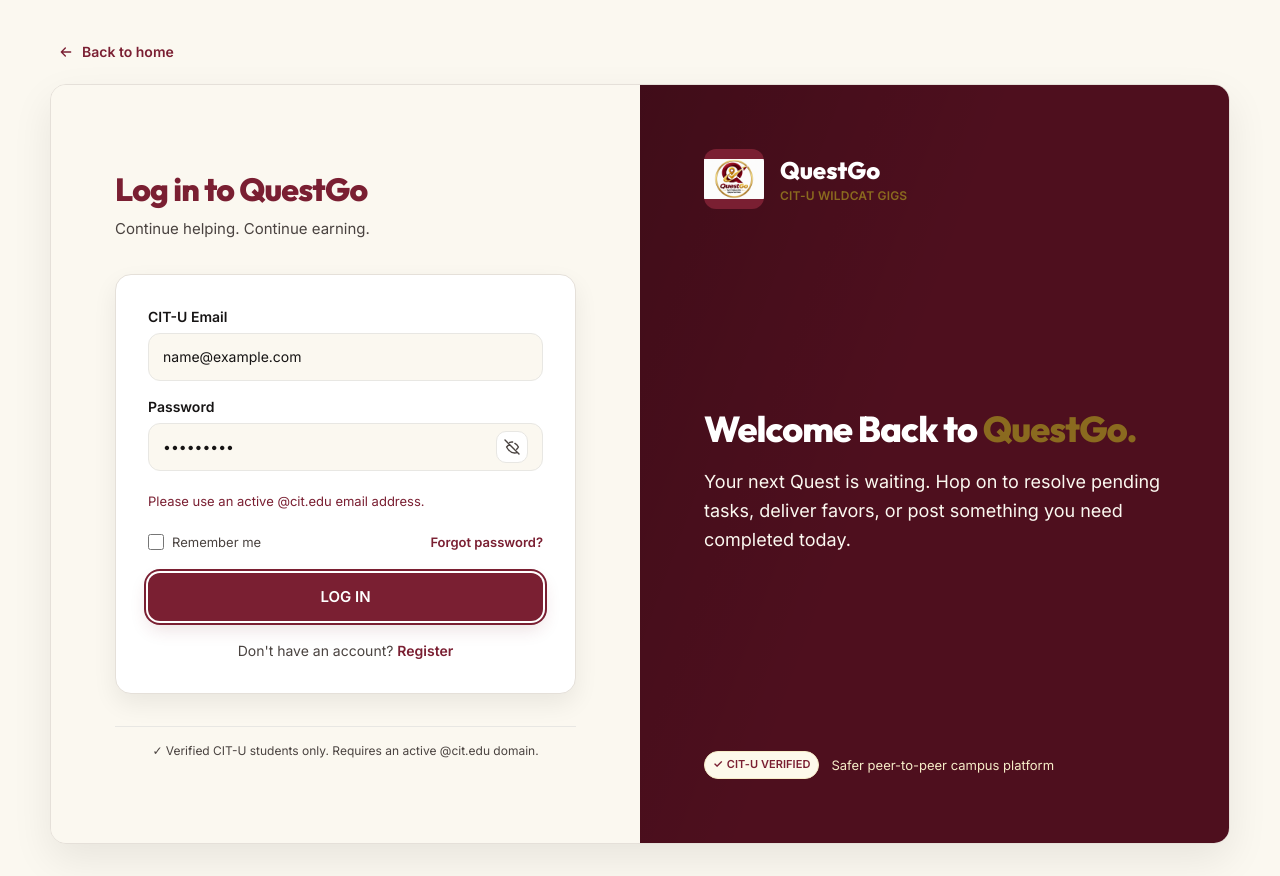
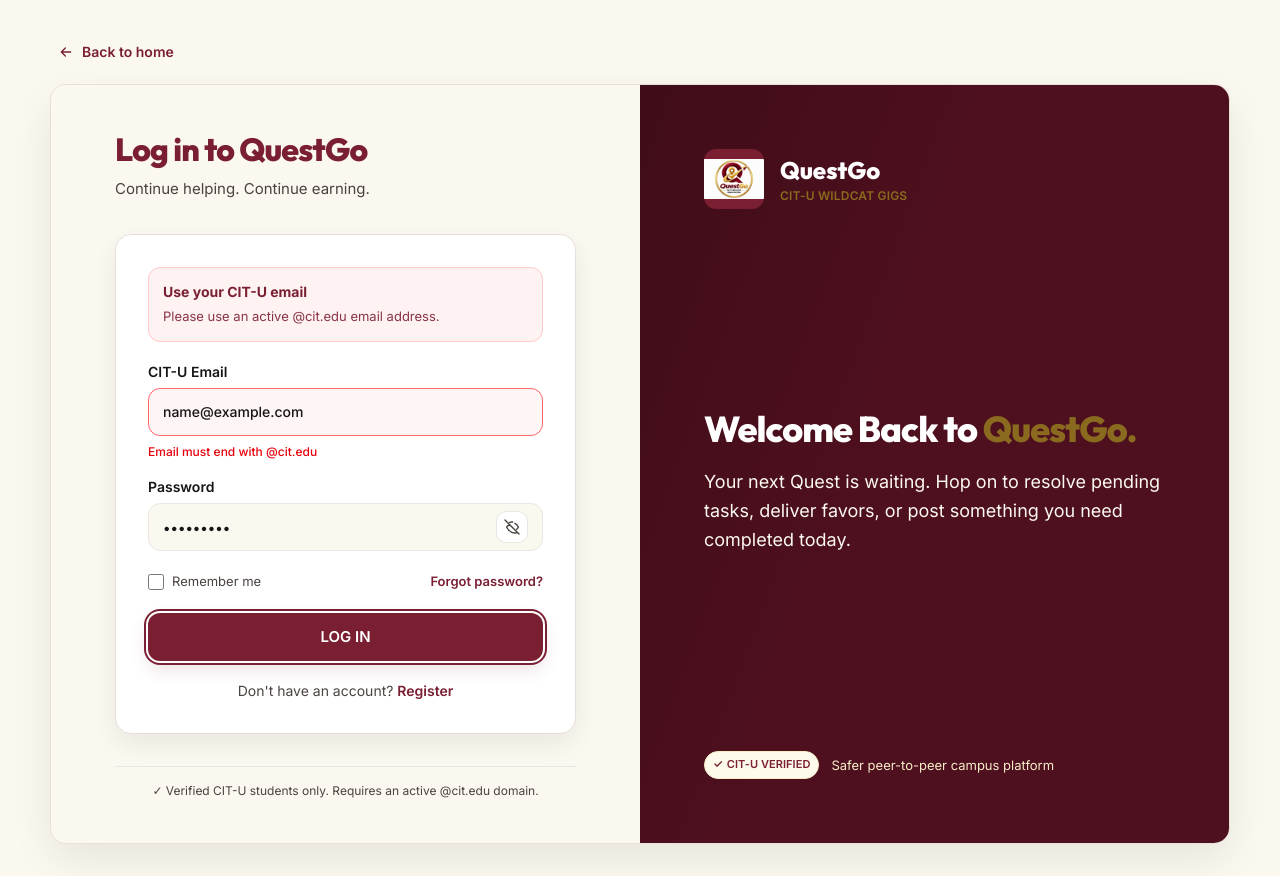
Before and after one commit to Cyn-sharp/questgo, a Next.js app: page /login in a window 1280 px wide. Both pictures are taken after typing "name@example.com", "Sample123" into the empty fields and a click on the button "LOG IN". Built offline with nearby package versions, Linux system fonts and the light colour scheme; no server answers.

Commit message:
feat: improve error handlings for user exp

```diff
--- a/src/app/globals.css
+++ b/src/app/globals.css
@@ -253,3 +253,29 @@
   opacity: 1;
   transform: translateY(0) scale(1);
 }
+
+@keyframes form-shake {
+  0%, 100% { transform: translateX(0); }
+  20% { transform: translateX(-6px); }
+  40% { transform: translateX(6px); }
+  60% { transform: translateX(-4px); }
+  80% { transform: translateX(4px); }
+}
+.animate-form-shake {
+  animation: form-shake 0.45s ease-in-out;
+}
+
+input:-webkit-autofill,
+input:-webkit-autofill:hover,
+input:-webkit-autofill:focus,
+input:-webkit-autofill:active {
+  -webkit-box-shadow: 0 0 0 30px #fbf8f0 inset !important;
+  -webkit-text-fill-color: #161414 !important;
+  caret-color: #7a1f32 !important;
+  transition: background-color 5000s ease-in-out 0s;
+}
+
+::selection {
+  background-color: #7a1f32;
+  color: #ffffff;
+}
--- a/src/components/auth/LoginForm.tsx
+++ b/src/components/auth/LoginForm.tsx
@@ -1,84 +1,163 @@
 "use client";
 
-import { FormEvent, useState } from "react";
+import { FormEvent, useEffect, useMemo, useState } from "react";
 import { useRouter } from "next/navigation";
 import Link from "next/link";
 import { EyeIcon } from "@/components/ui/icons/EyeIcon";
 
-// Firebase Imports
 import { auth } from "@/lib/auth/firebase";
 import {
   signInWithEmailAndPassword,
+  signOut,
   setPersistence,
   browserLocalPersistence,
   browserSessionPersistence,
 } from "firebase/auth";
 
+type FieldErrors = {
+  email?: string;
+  password?: string;
+};
+
+const inputBase =
+  "h-12 rounded-xl border px-3.5 font-inter text-sm font-medium text-[#161414] placeholder:text-gray-400 outline-none transition-colors";
+const inputOk =
+  "border-[#e8e7e3] bg-[#fbf8f0] focus:border-maroon focus:bg-white focus:ring-2 focus:ring-[#7a1f3233]";
+const inputBad =
+  "border-red-400 bg-red-50/70 focus:border-red-500 focus:bg-white focus:ring-2 focus:ring-red-200";
+
 export function LoginForm() {
   const router = useRouter();
+
   const [email, setEmail] = useState("");
   const [password, setPassword] = useState("");
   const [rememberMe, setRememberMe] = useState(false);
   const [showPassword, setShowPassword] = useState(false);
+
   const [error, setError] = useState("");
+  const [errorTitle, setErrorTitle] = useState("");
+  const [fieldErrors, setFieldErrors] = useState<FieldErrors>({});
   const [isSubmitting, setIsSubmitting] = useState(false);
+  const [failedAttempts, setFailedAttempts] = useState(0);
+  const [shake, setShake] = useState(false);
+
+  useEffect(() => {
+    if (!shake) return;
+    const t = setTimeout(() => setShake(false), 500);
+    return () => clearTimeout(t);
+  }, [shake]);
+
+  const attemptsLeft = useMemo(
+    () => Math.max(0, 5 - failedAttempts),
+    [failedAttempts]
+  );
+
+  const clearErrors = () => {
+    setError("");
+    setErrorTitle("");
+    setFieldErrors({});
+  };
+
+  const triggerError = (opts: {
+    title: string;
+    message: string;
+    fields?: FieldErrors;
+    bumpAttempts?: boolean;
+  }) => {
+    setErrorTitle(opts.title);
+    setError(opts.message);
+    setFieldErrors(opts.fields ?? {});
+    setShake(true);
+    if (opts.bumpAttempts) setFailedAttempts((n) => n + 1);
+  };
 
   const handleSubmit = async (event: FormEvent<HTMLFormElement>) => {
     event.preventDefault();
-    setError("");
+    clearErrors();
 
-    // 1. Local Validations
-    if (!email.trim() || !password.trim()) {
-      setError("Please enter your CIT-U email and password.");
+    const trimmedEmail = email.trim().toLowerCase();
+    const trimmedPassword = password.trim();
+
+    if (!trimmedEmail || !trimmedPassword) {
+      triggerError({
+        title: "Missing details",
+        message: "Please enter both your CIT-U email and password.",
+        fields: {
+          email: !trimmedEmail ? "Email is required." : undefined,
+          password: !trimmedPassword ? "Password is required." : undefined,
+        },
+      });
       return;
     }
 
-    if (!email.trim().toLowerCase().endsWith("@cit.edu")) {
-      setError("Please use an active @cit.edu email address.");
+    if (!trimmedEmail.endsWith("@cit.edu")) {
+      triggerError({
+        title: "Use your CIT-U email",
+        message: "Please use an active @cit.edu email address.",
+        fields: { email: "Email must end with @cit.edu" },
+      });
       return;
     }
 
     try {
       setIsSubmitting(true);
 
-      // 2. Handle "Remember Me" session persistence in Firebase
-      const persistence = rememberMe
-        ? browserLocalPersistence
-        : browserSessionPersistence;
-      await setPersistence(auth, persistence);
+      await setPersistence(
+        auth,
+        rememberMe ? browserLocalPersistence : browserSessionPersistence
+      );
 
-      // 3. Authenticate directly with Firebase
-      const userCredential = await signInWithEmailAndPassword(
+      const { user } = await signInWithEmailAndPassword(
         auth,
-        email.trim(),
+        trimmedEmail,
         password
       );
 
-      console.log("Firebase Auth Success:", userCredential.user);
-
-      // 4. Redirect to Dashboard on success
+      setFailedAttempts(0);
       router.push("/dashboard");
     } catch (err: any) {
-      console.error("Firebase Login Error Code:", err.code, err.message);
+      console.error("Firebase Login Error:", err?.code, err?.message);
 
-      // 5. Friendly Firebase error messages
       if (
-        err.code === "auth/invalid-credential" ||
-        err.code === "auth/user-not-found" ||
-        err.code === "auth/wrong-password"
+        err?.code === "auth/invalid-credential" ||
+        err?.code === "auth/user-not-found" ||
+        err?.code === "auth/wrong-password" ||
+        err?.code === "auth/invalid-email"
       ) {
-        setError("Invalid email or password.");
-      } else if (err.code === "auth/too-many-requests") {
-        setError("Too many failed attempts. Please try again later.");
-      } else if (err.code === "auth/network-request-failed") {
-        setError("Network error. Please check your internet connection.");
+        triggerError({
+          title: "Invalid email or password",
+          message:
+            "We couldn’t verify those credentials. Check your @cit.edu email and password, then try again.",
+          fields: {
+            email: "Check this email",
+            password: "Check this password",
+          },
+          bumpAttempts: true,
+        });
+      } else if (err?.code === "auth/too-many-requests") {
+        triggerError({
+          title: "Too many attempts",
+          message: "Please wait a few minutes, then try again.",
+          bumpAttempts: true,
+        });
+      } else if (err?.code === "auth/network-request-failed") {
+        triggerError({
+          title: "Network error",
+          message: "Check your internet connection and try again.",
+        });
       } else {
-        setError("Something went wrong. Please try again.");
+        triggerError({
+          title: "Login failed",
+          message: "Something went wrong. Please try again.",
+        });
       }
     } finally {
       setIsSubmitting(false);
     }
   };
+
+  const emailHasError = Boolean(fieldErrors.email);
+  const passwordHasError = Boolean(fieldErrors.password);
 
   return (
     <section
@@ -99,10 +178,34 @@
         </header>
 
         <form
-          className="flex flex-col gap-5 rounded-2xl border border-[#e5e0d9] bg-white p-5 shadow-[0_10px_24px_#00000012] sm:p-8"
+          className={`flex flex-col gap-5 rounded-2xl border border-[#e5e0d9] bg-white p-5 shadow-[0_10px_24px_#00000012] sm:p-8 ${
+            shake ? "animate-form-shake" : ""
+          }`}
           onSubmit={handleSubmit}
           noValidate
         >
+          {error ? (
+            <div
+              className="rounded-xl border border-red-200 bg-red-50 p-3.5"
+              role="alert"
+            >
+              <p className="font-inter text-sm font-bold text-maroon">
+                {errorTitle || "Login error"}
+              </p>
+              <p className="mt-1 font-inter text-[13px] leading-relaxed text-[#7a1f32]/90">
+                {error}
+              </p>
+              {failedAttempts > 0 ? (
+                <p className="mt-2 font-inter text-[12px] text-[#7a1f32]/80">
+                  Failed attempts: <strong>{failedAttempts}</strong>
+                  {failedAttempts < 5
+                    ? ` • ${attemptsLeft} tries left`
+                    : " • Consider resetting your password"}
+                </p>
+              ) : null}
+            </div>
+          ) : null}
+
           <div className="flex flex-col gap-4">
             <div className="flex flex-col gap-1.5">
               <label
@@ -118,11 +221,19 @@
                 autoComplete="email"
                 placeholder="studentname@cit.edu"
                 value={email}
-                onChange={(event) => setEmail(event.target.value)}
-                className="h-12 rounded-xl border border-[#e8e7e3] bg-cream px-3.5 font-inter text-sm outline-none focus:border-maroon focus:ring-2 focus:ring-[#7a1f3233]"
-                aria-describedby={error ? "login-error" : undefined}
+                onChange={(e) => {
+                  setEmail(e.target.value);
+                  if (error || fieldErrors.email) clearErrors();
+                }}
+                className={`${inputBase} ${emailHasError ? inputBad : inputOk}`}
+                aria-invalid={emailHasError}
                 required
               />
+              {fieldErrors.email ? (
+                <p className="font-inter text-[12px] font-medium text-red-600">
+                  {fieldErrors.email}
+                </p>
+              ) : null}
             </div>
 
             <div className="flex flex-col gap-1.5">
@@ -132,7 +243,13 @@
               >
                 Password
               </label>
-              <div className="flex h-12 items-center rounded-xl border border-[#e8e7e3] bg-cream focus-within:border-maroon focus-within:ring-2 focus-within:ring-[#7a1f3233]">
+              <div
+                className={`flex h-12 items-center rounded-xl border transition-colors focus-within:bg-white focus-within:ring-2 ${
+                  passwordHasError
+                    ? "border-red-400 bg-red-50/70 focus-within:border-red-500 focus-within:ring-red-200"
+                    : "border-[#e8e7e3] bg-[#fbf8f0] focus-within:border-maroon focus-within:ring-[#7a1f3233]"
+                }`}
+              >
                 <input
                   id="password"
                   name="password"
@@ -140,15 +257,18 @@
                   autoComplete="current-password"
                   placeholder="Enter your password"
                   value={password}
-                  onChange={(event) => setPassword(event.target.value)}
-                  className="h-full min-w-0 flex-1 bg-transparent px-3.5 font-inter text-sm outline-none"
-                  aria-describedby={error ? "login-error" : undefined}
+                  onChange={(e) => {
+                    setPassword(e.target.value);
+                    if (error || fieldErrors.password) clearErrors();
+                  }}
+                  className="h-full min-w-0 flex-1 bg-transparent px-3.5 font-inter text-sm font-medium text-[#161414] placeholder:text-gray-400 outline-none"
+                  aria-invalid={passwordHasError}
                   required
                 />
                 <button
                   type="button"
-                  onClick={() => setShowPassword((value) => !value)}
-                  className="mr-3.5 flex h-8 w-8 shrink-0 items-center justify-center rounded-[10px] border border-[#e8e7e3] bg-white text-muted focus:outline-none focus:ring-2 focus:ring-[#7a1f3233]"
+                  onClick={() => setShowPassword((v) => !v)}
+                  className="mr-3.5 flex h-8 w-8 shrink-0 items-center justify-center rounded-[10px] border border-[#e8e7e3] bg-white text-muted hover:text-dark focus:outline-none focus:ring-2 focus:ring-[#7a1f3233] transition-colors"
                   aria-label={showPassword ? "Hide password" : "Show password"}
                   aria-pressed={showPassword}
                 >
@@ -157,18 +277,13 @@
                   </span>
                 </button>
               </div>
+              {fieldErrors.password ? (
+                <p className="font-inter text-[12px] font-medium text-red-600">
+                  {fieldErrors.password}
+                </p>
+              ) : null}
             </div>
           </div>
-
-          {error ? (
-            <p
-              id="login-error"
-              className="font-inter text-[13px] text-maroon"
-              role="alert"
-            >
-              {error}
-            </p>
-          ) : null}
 
           <div className="flex items-center justify-between gap-4">
             <label className="inline-flex items-center gap-2 font-inter text-[13px] text-muted">
@@ -176,17 +291,17 @@
                 name="remember-me"
                 type="checkbox"
                 checked={rememberMe}
-                onChange={(event) => setRememberMe(event.target.checked)}
+                onChange={(e) => setRememberMe(e.target.checked)}
                 className="h-4 w-4 accent-maroon"
               />
               Remember me
             </label>
-            <a
+            <Link
               href="/forgot-password"
-              className="font-inter text-[13px] font-semibold text-maroon focus:outline-none focus:underline"
+              className="font-inter text-[13px] font-semibold text-maroon hover:underline"
             >
               Forgot password?
-            </a>
+            </Link>
           </div>
 
           <button
@@ -201,7 +316,7 @@
             Don&apos;t have an account?{" "}
             <Link
               href="/register"
-              className="font-semibold text-maroon focus:outline-none focus:underline"
+              className="font-semibold text-maroon hover:underline"
             >
               Register
             </Link>
```
